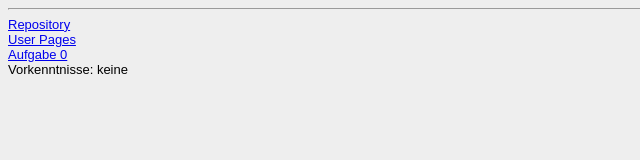
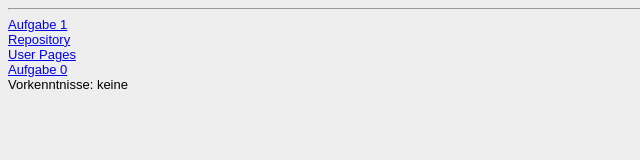
Before and after one commit to muellisa/EIA2, a plain HTML site: page steckbrief/steckbrief.htm in a window 1280 px wide. Shown: the whole page, without its empty margins (0-640 px from the left). Drawn offline with Linux system fonts and the light colour scheme.

Commit message:
Aufgabe 1- Verlinkung

```diff
--- a/steckbrief/steckbrief.htm
+++ b/steckbrief/steckbrief.htm
@@ -8,6 +8,7 @@ und diese -->
 
 <!-- Hier bitte die Vorkenntnisse im Bereich Programmierung zu Beginn der Veranstaltung kurz beschreiben! -->
 <hr>
+<a href="https://muellisa.github.io/EIA2/Aufgabe1/aufgabe1.html" target="_blank"> Aufgabe 1</a><br>
 <a href="https://github.com/muellisa/EIA2" target="_blank"> Repository</a><br>
 <a href="https://muellisa.github.io" target="_blank">User Pages</a><br>
 <a href="https://muellisa.github.io/EIA2/Aufgabe0/aufgabe0.html" target="_blank"> Aufgabe 0</a><br>
```
